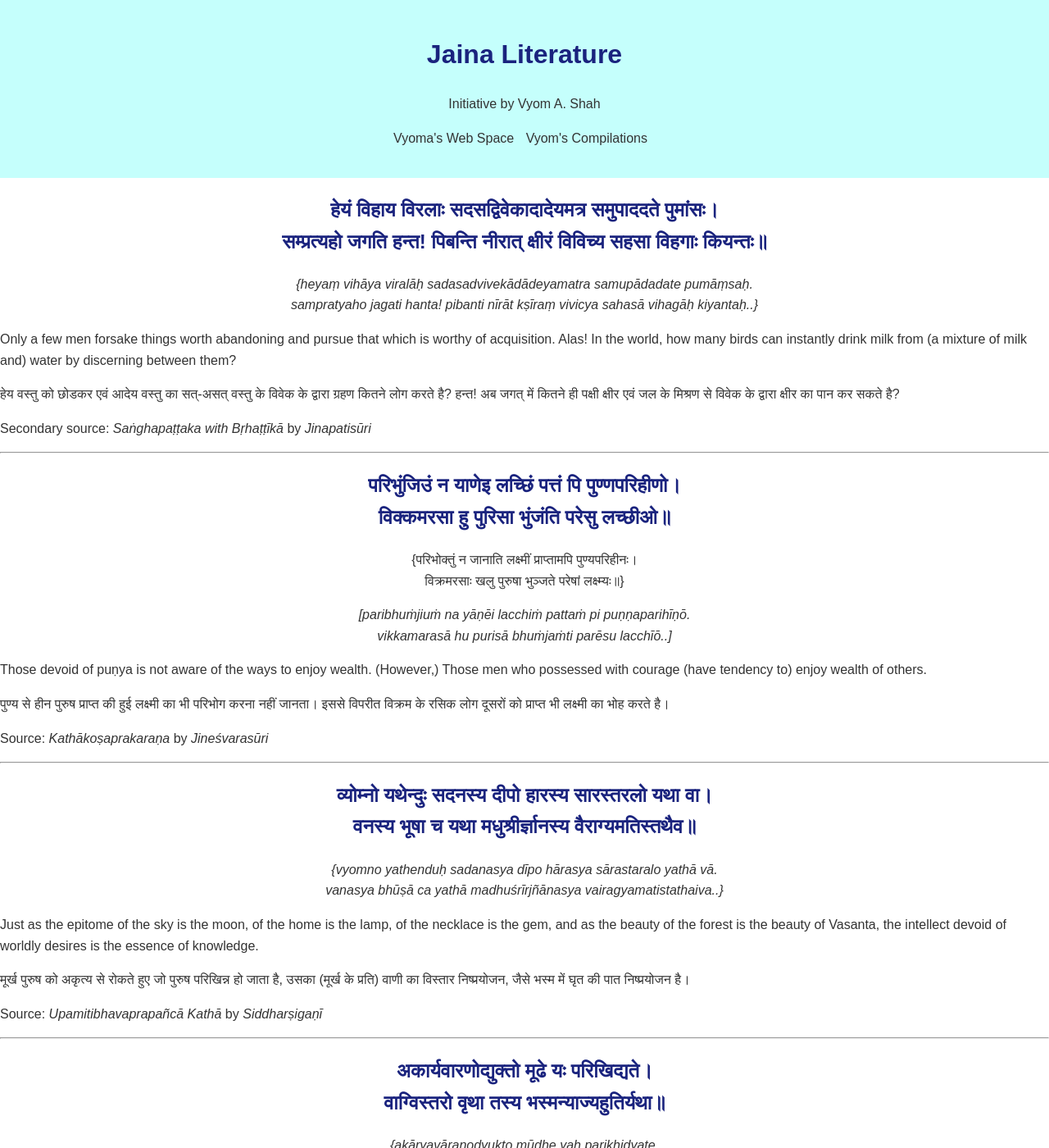
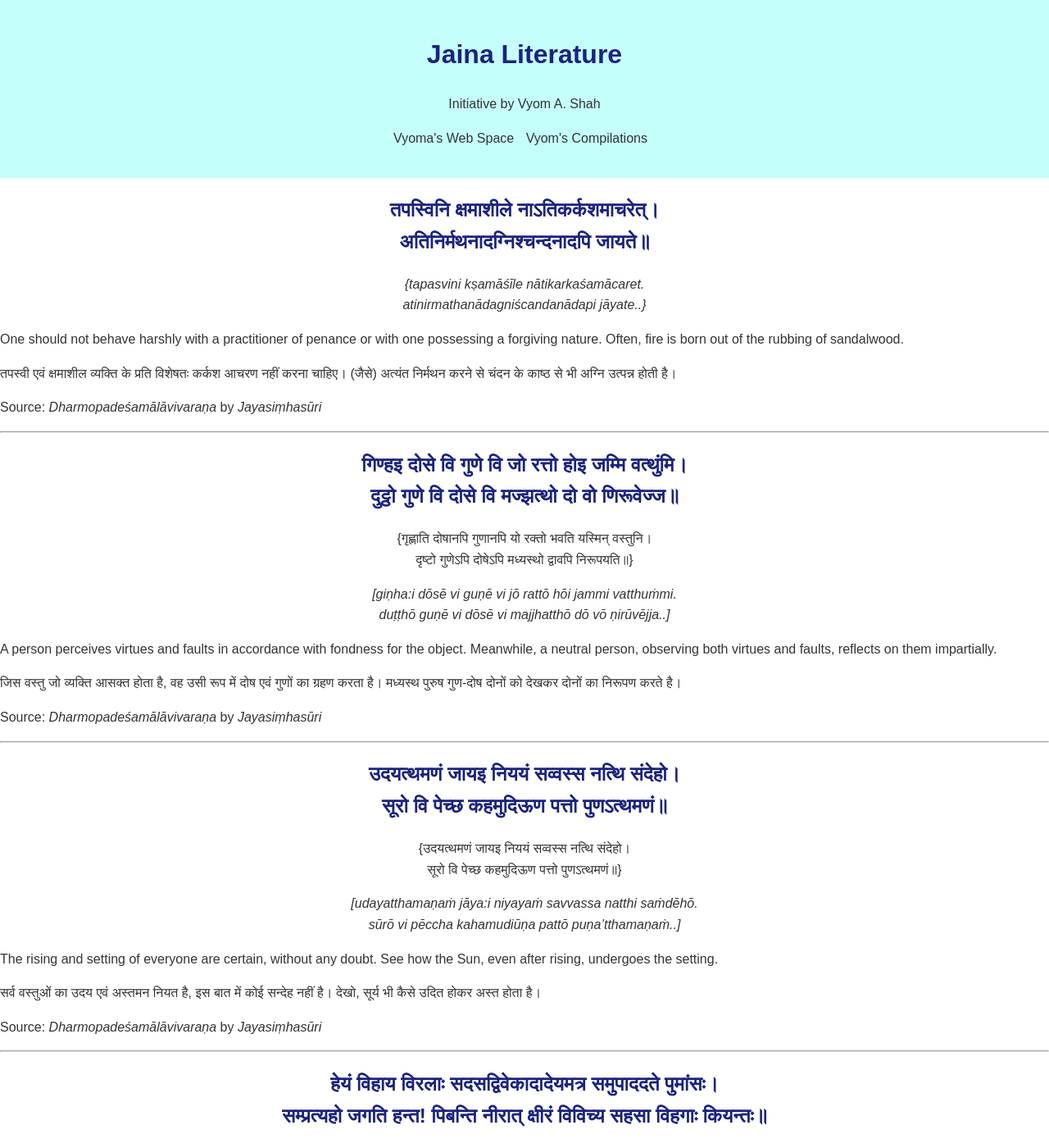
Before and after one commit to svyoma/svyoma.github.io, a Jekyll site: the page jaina-literature/dailyverse.html, which Jekyll copies as it is, in a window 1280 px wide and 1400 px high. Shown: the whole window at 82% size. Built offline with Jekyll 4.4.1, drawn with Linux system fonts in a browser that asks for light colours; some web fonts are replaced.

Commit message:
Update dailyverse.html

```diff
--- a/jaina-literature/dailyverse.html
+++ b/jaina-literature/dailyverse.html
@@ -110,6 +110,34 @@
   </ul>
     </nav>
     </header>
+    <blockqoute><h2 style="text-align: center;"><strong>तपस्विनि क्षमाशीले नाऽतिकर्कशमाचरेत्।<br /> अतिनिर्मथनादग्निश्चन्दनादपि जायते॥</strong></h2>
+    </blockquote>
+    <p style="text-align: center;"><em>{tapasvini kṣamāśīle nātikarkaśamācaret. <br /> atinirmathanādagniścandanādapi jāyate..}</em></p>
+    <p>One should not behave harshly with a practitioner of penance or with one possessing a forgiving nature. Often, fire is born out of the rubbing of sandalwood.</p>
+    <p>तपस्वी एवं क्षमाशील व्यक्ति के प्रति विशेषतः कर्कश आचरण नहीं करना चाहिए। (जैसे) अत्यंत निर्मथन करने से चंदन के काष्ठ से भी अग्नि उत्पन्न होती है।</p>
+    <p>Source: <em>Dharmopadeśamālāvivaraṇa</em> by <em>Jayasiṃhasūri</em></p>
+        <hr />
+
+        <blockquote>
+            <h2 style="text-align: center;"><strong>गिण्हइ दोसे वि गुणे वि जो रत्तो होइ जम्मि वत्थुंमि। <br /> दुट्ठो गुणे वि दोसे वि मज्झत्थो दो वो णिरूवेज्ज॥</strong></h2>
+            </blockquote>
+            <p style="text-align: center;">{गृह्णाति दोषानपि गुणानपि यो रक्तो भवति यस्मिन् वस्तुनि। <br /> दृष्टो गुणेऽपि दोषेऽपि मध्यस्थो द्वावपि निरूपयति॥}</p>
+            <p style="text-align: center;"><em>[giṇha:i dōsē vi guṇē vi jō rattō hōi jammi vatthuṁmi. <br /> duṭṭhō guṇē vi dōsē vi majjhatthō dō vō ṇirūvējja..]</em></p>
+            <p>A person perceives virtues and faults in accordance with fondness for the object. Meanwhile, a neutral person, observing both virtues and faults, reflects on them impartially.</p>
+            <p>जिस वस्तु जो व्यक्ति आसक्त होता है, वह उसी रूप में दोष एवं गुणों का ग्रहण करता है। मध्यस्थ पुरुष गुण-दोष दोनों को देखकर दोनों का निरूपण करते है।</p>
+            <p>Source: <em>Dharmopadeśamālāvivaraṇa</em> by <em>Jayasiṃhasūri</em></p>
+                <hr />
+
+                <blockquote>
+                    <h2 style="text-align: center;"><strong>उदयत्थमणं जायइ निययं सव्वस्स नत्थि संदेहो। <br /> सूरो वि पेच्छ कहमुदिऊण पत्तो पुणऽत्थमणं॥</strong></h2>
+                    </blockquote>
+                    <p style="text-align: center;">{उदयत्थमणं जायइ निययं सव्वस्स नत्थि संदेहो। <br /> सूरो वि पेच्छ कहमुदिऊण पत्तो पुणऽत्थमणं॥}</p>
+                    <p style="text-align: center;"><em>[udayatthamaṇaṁ jāya:i niyayaṁ savvassa natthi saṁdēhō. <br /> sūrō vi pēccha kahamudiūṇa pattō puṇa’tthamaṇaṁ..]</em></p>
+                    <p>The rising and setting of everyone are certain, without any doubt. See how the Sun, even after rising, undergoes the setting.</p>
+                    <p>सर्व वस्तुओं का उदय एवं अस्तमन नियत है, इस बात में कोई सन्देह नहीं है। देखो, सूर्य भी कैसे उदित होकर अस्त होता है।</p>
+                    <p>Source: <em>Dharmopadeśamālāvivaraṇa</em> by <em>Jayasiṃhasūri</em></p>
+                        <hr />
+
     <blockqoute><h2 style="text-align: center;"><strong>हेयं विहाय विरलाः सदसद्विवेकादादेयमत्र समुपाददते पुमांसः। <br /> सम्प्रत्यहो जगति हन्त! पिबन्ति नीरात् क्षीरं विविच्य सहसा विहगाः कियन्तः॥</strong></h2>
     </blockquote>
     <p style="text-align: center;"><em>{heyaṃ vihāya viralāḥ sadasadvivekādādeyamatra samupādadate pumāṃsaḥ. <br /> sampratyaho jagati hanta! pibanti nīrāt kṣīraṃ vivicya sahasā vihagāḥ kiyantaḥ..}</em></p>
```
